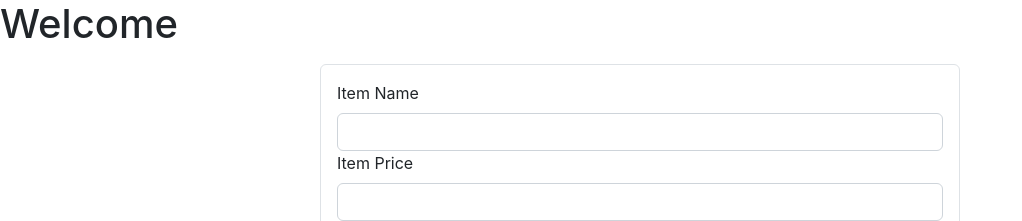
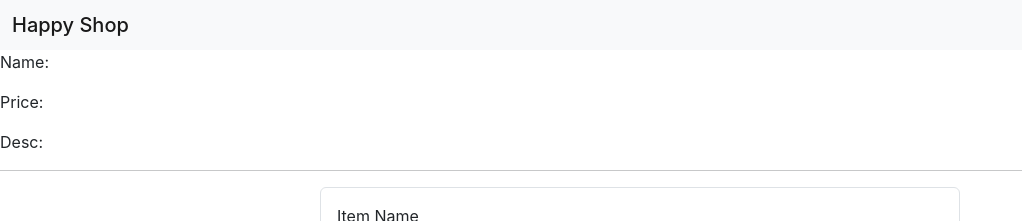
Before and after one commit to Vavarooks/ProductManager, a React (Create React App) app in the folder client/: page / in a window 1280 px wide. Shown: the top 221 px of the page, without its empty margins (0-1022 px from the left). Built offline with nearby package versions, Linux system fonts and the light colour scheme; no server answers.

Commit message:
updated app

```diff
--- a/client/src/App.js
+++ b/client/src/App.js
@@ -5,6 +5,24 @@ import axios from 'axios';
 function App() {
   const [products, setProducts] = useState([]);
   const [loaded, setLoaded] = useState(false);
+
+  const [itemName, setItemName] = useState("");
+  const [productPrice, setProductPrice] = useState("");
+  const [productDesc, setProductDesc] = useState("");
+
+  const formHandler = () => {
+    const newItem = {
+      itemName: itemName,
+      productPrice: productPrice,
+      productDesc: productDesc
+    }
+    newItemApi(newItem);
+  }
+
+  const newItemApi = (product) =>{
+    axios.post("http://localhost:9001/api/product/create", product)
+  }
+
   useEffect(() => {
     axios.get("http://localhost:9001/api/product")
       .then(data => {
@@ -18,21 +36,31 @@ function App() {
 
   return (
     <div className="App">
-      <h1>Welcome</h1>
+      <nav className="navbar bg-light">
+        <div className="container-fluid">
+          <span className="navbar-brand mb-0 h1">Happy Shop</span>
+        </div>
+      </nav>
+
+      <p>Name: {itemName}</p>
+      <p>Price: {productPrice}</p>
+      <p>Desc: {productDesc}</p>
+      <hr/>
+
       <div className="card d-block mx-auto w-50 my-3 border p-3">
         <label className="form-label">Item Name </label>
-          <input className="form-control" type='text'/>
+        <input className="form-control" type='text' value={itemName} onChange={e => setItemName(e.target.value)}/>
         <label className="form-label">Item Price </label>
-          <input className="form-control" type='number'/>
+        <input className="form-control" type='number' value={productPrice} onChange={e => setProductPrice(e.target.value)}/>
         <label className="form-label">Item Description </label>
-          <input className="form-control" type='text'/>
-          <br/>
-          <button className='btn btn-secondary'> Submit </button>
+        <input className="form-control" type='text' value={productDesc} onChange={e => setProductDesc(e.target.value)}/>
+        <br />
+        <button className='btn btn-secondary' onClick={formHandler}> Submit </button>
       </div>
       {/* <p>{products.title}</p> */}
       <div className='container d-block mx-auto w-50 my-3 p-3'>
         <div className="row">
-              {loaded && products.allProduct.map( (product,key)=>
+          {loaded && products.allProduct.map((product, key) =>
             <div className="col-sm-8 space">
               <div className="card">
                 <div className="card-body">
```
Lines whose indentation alone changed are shown as unchanged.
